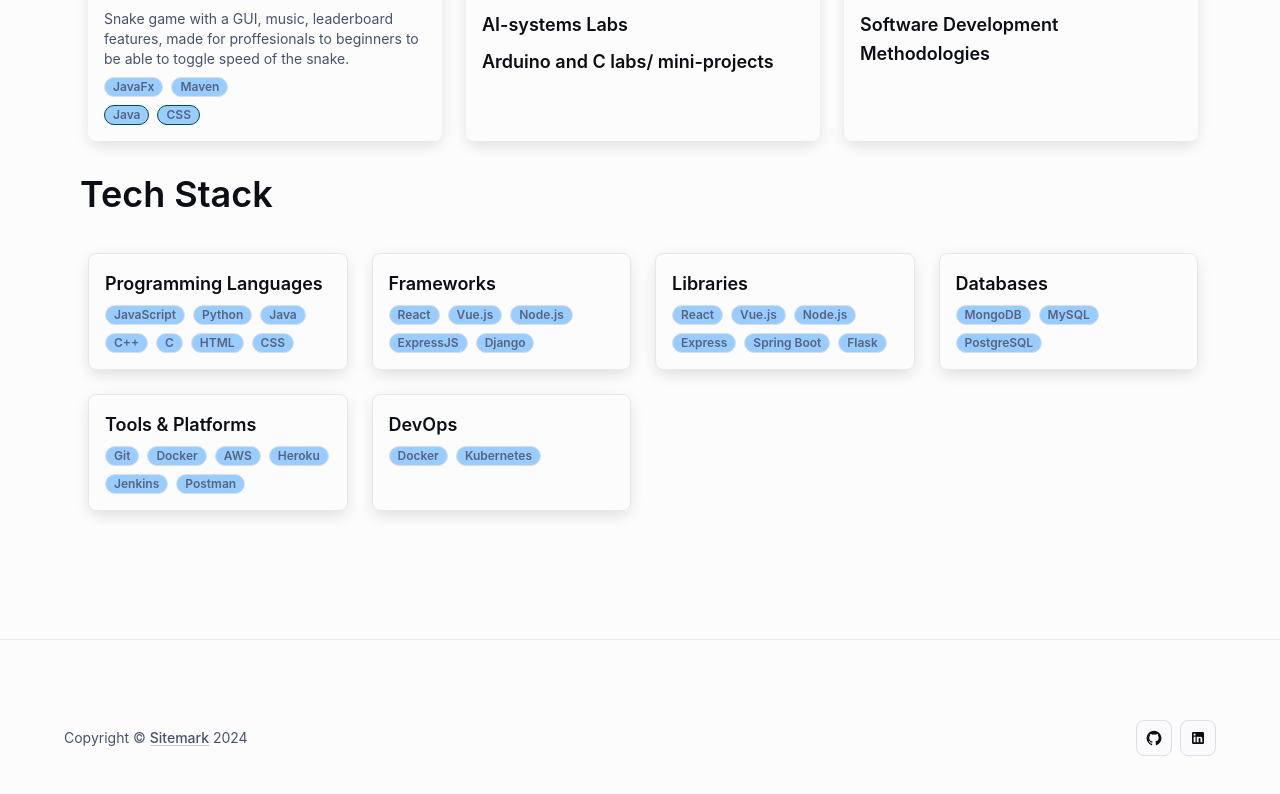
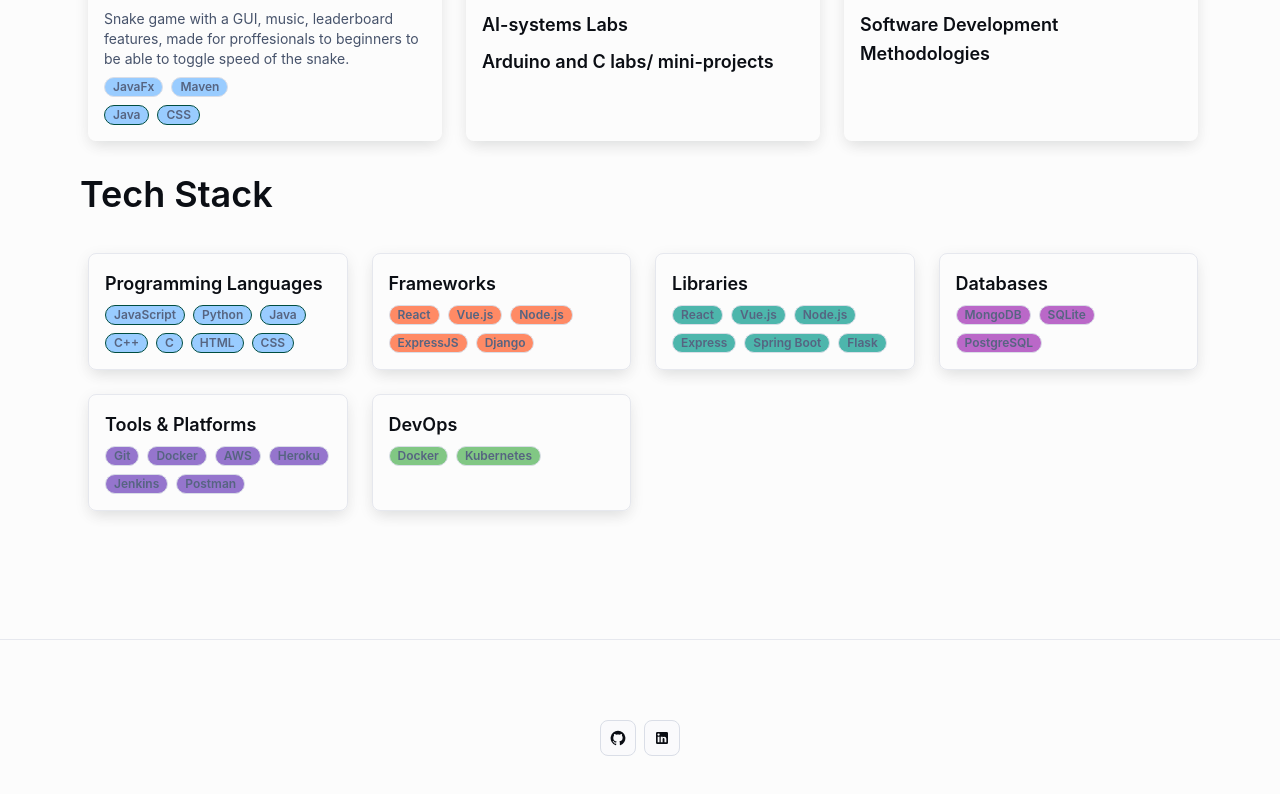
Before and after one commit to jitishp04/portfolio-website, a React (Create React App) app in the folder my-project/: page / in a window 1280 px wide. Shown: the part 1378-2172 px from the top of the page. Built offline with nearby package versions, Linux system fonts and the light colour scheme.

Commit message:
Fix footer

```diff
--- a/my-project/src/blog/components/Footer.js
+++ b/my-project/src/blog/components/Footer.js
@@ -3,24 +3,9 @@ import Box from '@mui/material/Box';
 import Container from '@mui/material/Container';
 import Divider from '@mui/material/Divider';
 import IconButton from '@mui/material/IconButton';
-import Link from '@mui/material/Link';
 import Stack from '@mui/material/Stack';
-import Typography from '@mui/material/Typography';
-import FacebookIcon from '@mui/icons-material/GitHub';
+import GitHubIcon from '@mui/icons-material/GitHub';
 import LinkedInIcon from '@mui/icons-material/LinkedIn';
-
-function Copyright() {
-  return (
-    <Typography variant="body2" sx={{ color: 'text.secondary', mt: 1 }}>
-      {'Copyright © '}
-      <Link color="text.secondary" href="https://mui.com/">
-        Sitemark
-      </Link>
-      &nbsp;
-      {new Date().getFullYear()}
-    </Typography>
-  );
-}
 
 export default function Footer() {
   return (
@@ -41,32 +26,31 @@ export default function Footer() {
             display: 'flex',
             flexDirection: { xs: 'column', sm: 'row' },
             width: '100%',
-            justifyContent: 'space-between',
+            justifyContent: 'center', // Center the icons if no other content
           }}
         >
-          <div>
-
-            <Copyright />
-          </div>
           <Stack
             direction="row"
             spacing={1}
-            useFlexGap
-            sx={{ justifyContent: 'left', color: 'text.secondary' }}
+            sx={{ color: 'text.secondary' }}
           >
             <IconButton
               color="inherit"
               size="small"
-              href="https://github.com/jitishp04" target="_blank" rel="noopener noreferrer"
+              href="https://github.com/jitishp04"
+              target="_blank"
+              rel="noopener noreferrer"
               aria-label="GitHub"
               sx={{ alignSelf: 'center' }}
             >
-              <FacebookIcon />
+              <GitHubIcon />
             </IconButton>
             <IconButton
               color="inherit"
               size="small"
-              href="https://www.linkedin.com/in/jitish-rajankumar-padhya/" target="_blank" rel="noopener noreferrer"
+              href="https://www.linkedin.com/in/jitish-rajankumar-padhya/"
+              target="_blank"
+              rel="noopener noreferrer"
               aria-label="LinkedIn"
               sx={{ alignSelf: 'center' }}
             >
--- a/my-project/src/blog/components/TechStack.js
+++ b/my-project/src/blog/components/TechStack.js
@@ -3,6 +3,37 @@ import Chip from '@mui/material/Chip';
 import Box from '@mui/material/Box';
 import Grid from '@mui/material/Grid';
 import Typography from '@mui/material/Typography';
+
+// Define a mapping from category tags to specific chip styles
+const chipStyles = {
+  'Programming Languages': {
+    backgroundColor: (theme) => theme.palette.primary.light,
+    color: (theme) => theme.palette.primary.contrastText,
+    fontWeight: 'bold !important',
+    border: '1px solid #004d40 !important',
+  },
+  Frameworks: {
+    backgroundColor: '#FF8A65', // Deep Orange
+    color: '#fff',
+  },
+  Libraries: {
+    backgroundColor: '#4DB6AC', // Teal
+    color: '#fff',
+  },
+  Databases: {
+    backgroundColor: '#BA68C8', // Purple
+    color: '#fff',
+  },
+  'Tools & Platforms': {
+    backgroundColor: '#9575CD', // Deep Purple
+    color: '#fff',
+  },
+  DevOps: {
+    backgroundColor: '#81C784', // Green
+    color: '#fff',
+  },
+  // Add more categories and styles as needed
+};
 
 const techStackInfo = [
   {
@@ -19,7 +50,7 @@ const techStackInfo = [
   },
   {
     tag: 'Databases',
-    items: ['MongoDB', 'MySQL', 'PostgreSQL'],
+    items: ['MongoDB', 'SQLite', 'PostgreSQL'],
   },
   {
     tag: 'Tools & Platforms',
@@ -79,8 +110,10 @@ export default function TechStack() {
                     key={idx}
                     label={item}
                     sx={{
-                      backgroundColor: (theme) => theme.palette.primary.light,
-                      color: (theme) => theme.palette.primary.contrastText,
+                      ...(chipStyles[category.tag] || {
+                        backgroundColor: (theme) => theme.palette.primary.light,
+                        color: (theme) => theme.palette.primary.contrastText,
+                      }),
                     }}
                   />
                 ))}
```
